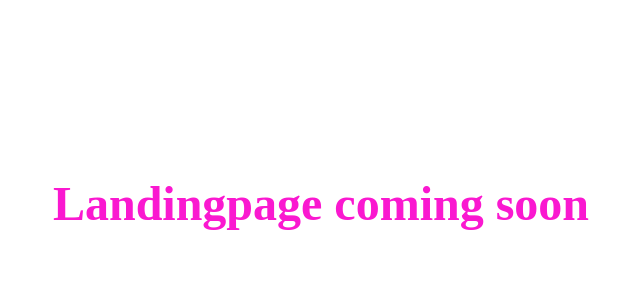
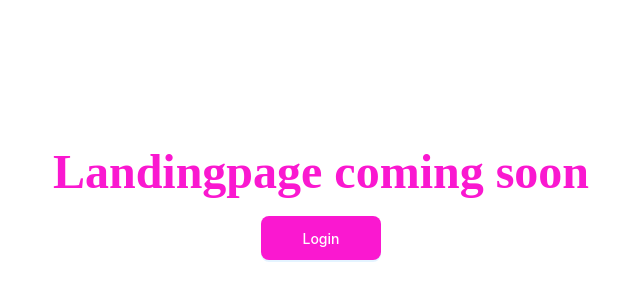
Before and after one commit to ReelpayHQ/reelpay-frontend, a React app: page / in a window 1280 px wide. Shown: the part 196-496 px from the top of the page, without its empty margins (319-959 px from the left). Built offline with nearby package versions, Linux system fonts and the light colour scheme; the HTML template or start-up script is replaced by a standard one.

Commit message:
update navigation

```diff
--- a/src/pages/public/Auth/AuthWrapper.jsx
+++ b/src/pages/public/Auth/AuthWrapper.jsx
@@ -1,5 +1,5 @@
 import { Button, Col, Divider, Flex, Row } from "antd";
-import { Outlet, useLocation } from "react-router";
+import { Outlet, useLocation, useNavigate } from "react-router";
 import reelpayAuthBg from "../../../assets/images/img/reelpayauthbg.png";
 import AuthHeading from "../../../components/AuthHeading";
 import Google from "../../../assets/images/svg/google.svg";
@@ -10,6 +10,7 @@ const AuthWrapper = () => {
   const isCreator = user === "creator";
 
   const location = useLocation();
+  const navigate = useNavigate();
 
   const isSignup = location?.pathname?.includes("signup");
   return (
@@ -24,6 +25,13 @@ const AuthWrapper = () => {
                   type="primary"
                   block={true}
                   className="!bg-brandAsh-300 !text-brandAsh !h-full"
+                  onClick={() => {
+                    if (isSignup) {
+                      navigate("/login");
+                    } else {
+                      navigate("/signup");
+                    }
+                  }}
                 >
                   {isSignup ? "Log in" : "Sign up"}
                 </Button>
--- a/src/pages/public/Auth/OnboardingForms.jsx
+++ b/src/pages/public/Auth/OnboardingForms.jsx
@@ -162,6 +162,7 @@ const OnboardingForms = () => {
                   className="!p-1 !text-brandRed-100 !h-0"
                   onClick={(e) => {
                     setFieldValue("file", null);
+                    setImgAfterCrop("");
                   }}
                 >
                   Remove
--- a/src/pages/public/Landingpage.jsx
+++ b/src/pages/public/Landingpage.jsx
@@ -1,11 +1,17 @@
 import { Button } from "antd";
+import { Link } from "react-router";
 
 const Landingpage = () => {
   return (
-    <div className="flex items-center justify-center h-screen">
+    <div className="flex flex-col items-center justify-center h-screen">
       <h1 className="text-5xl text-brandPink font-bold">
         Landingpage coming soon
       </h1>
+      <Link to={"/login"}>
+        <Button type="primary" className="!mt-5 !w-30">
+          Login
+        </Button>
+      </Link>
       {/* <Button type="primary">Button</Button>
       <Button type="primary" color="red">
         Button
```
